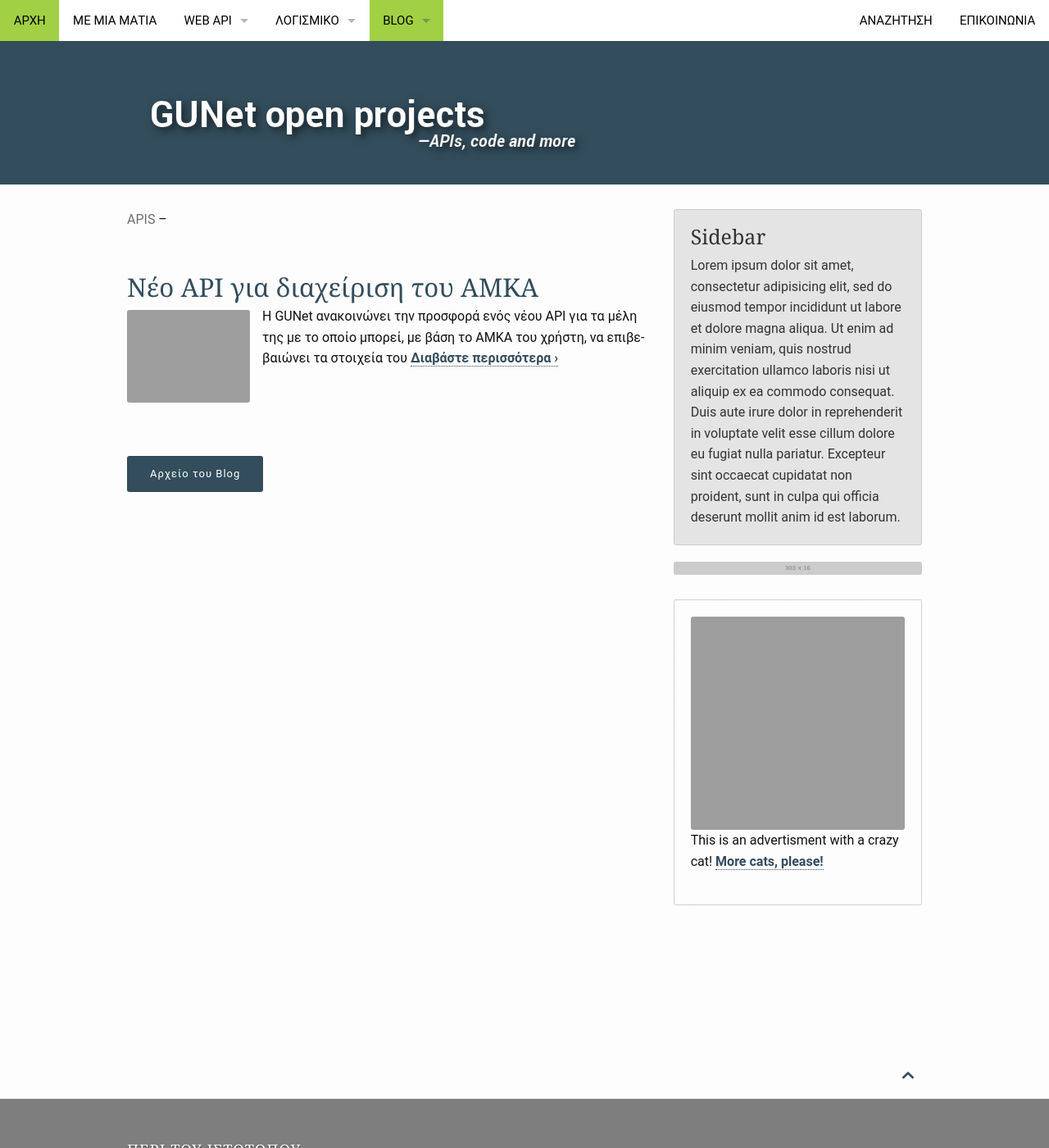
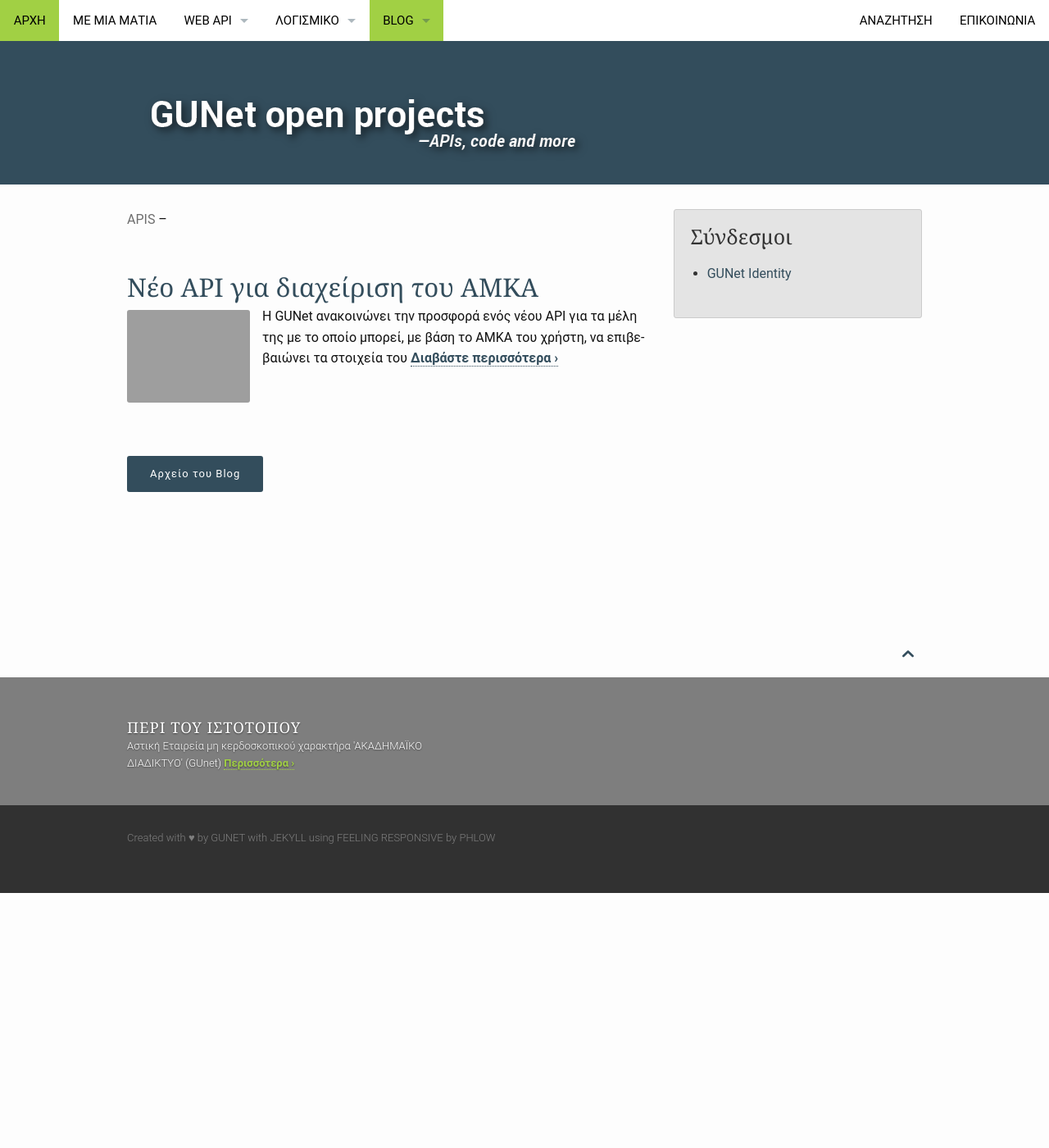
Before and after one commit to kouk/gunet.github.io, a Jekyll site: the page built from blog/index.html, in a window 1280 px wide and 1400 px high. Shown: the whole window at 82% size. Built offline with Jekyll 4.4.1, drawn with Linux system fonts in a browser that asks for light colours; the list of posts is cut into pages by our own code; grey boxes are pictures that could not be loaded.

Commit message:
fix some issues with text from the theme

```diff
--- a/_includes/navigation.html
+++ b/_includes/navigation.html
@@ -6,7 +6,7 @@
       <h1 class="show-for-small-only"><a href="{{ site.url }}{{ site.baseurl }}" class="icon-tree"> {{ site.title }}</a></h1>
     </li>
        <!-- Remove the class "menu-icon" to get rid of menu icon. Take out "Menu" to just have icon alone -->
-      <li class="toggle-topbar menu-icon"><a href="#"><span>Navigation</span></a></li>
+      <li class="toggle-topbar menu-icon"><a href="#"><span>Μενού πλοήγησης</span></a></li>
     </ul>
     <section class="top-bar-section">
 {% comment %}
--- a/_includes/sidebar.html
+++ b/_includes/sidebar.html
@@ -1,20 +1,8 @@
 <aside>
 	<div class="panel radius">
-		<h3>Sidebar</h3>
+		<h3>Σύνδεσμοι</h3>
 		<p>
-			Lorem ipsum dolor sit amet, consectetur adipisicing elit, sed do eiusmod tempor incididunt ut labore et dolore magna aliqua. Ut enim ad minim veniam, quis nostrud exercitation ullamco laboris nisi ut aliquip ex ea commodo consequat. Duis aute irure dolor in reprehenderit in voluptate velit esse cillum dolore eu fugiat nulla pariatur.
-
-			Excepteur sint occaecat cupidatat non proident, sunt in culpa qui officia deserunt mollit anim id est laborum.
-		</p>
-	</div>
-
-  <img class="b30" src="http://dummyimage.com/303x16:9/df4949/e27b3f.png&amp;text=Ugly+Ad+Space" alt="">
-
-
-	<div class="border-dotted radius b30">
-		<img src="http://placekitten.com/271/270" alt="uh, Placekitten">
-		<p class="text-left">
-			This is an advertisment with a crazy cat! <a href="http://placekitten.com/">More cats, please!</a>
+        <ul><li><a href="http://identity.gunet.gr">GUNet Identity</a></li></ul>
 		</p>
 	</div>
 </aside>
--- a/blog/archive.html
+++ b/blog/archive.html
@@ -1,7 +1,7 @@
 ---
 layout: default
-title: "Blog Archive"
-teaser: "Check out all blog posts in my blog archive. Click on a headline to read the teaser."
+title: "Αρχείο blog"
+teaser: "Δείτε όλα τα άρθρα του blog, κάντε click στον τίτλο για να δείτε περισσότερες πληροφορίες"
 breadcrumb: true
 header:
    image_fullwidth: header_unsplash_8.jpg
```
